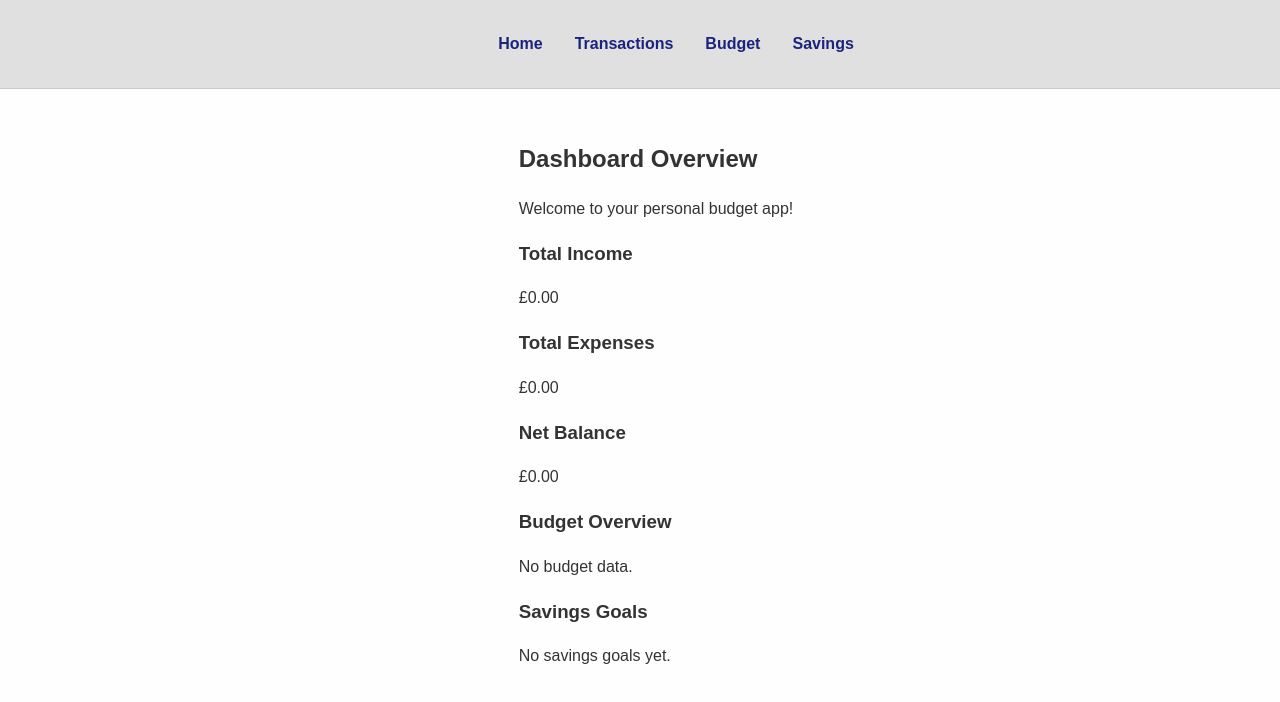
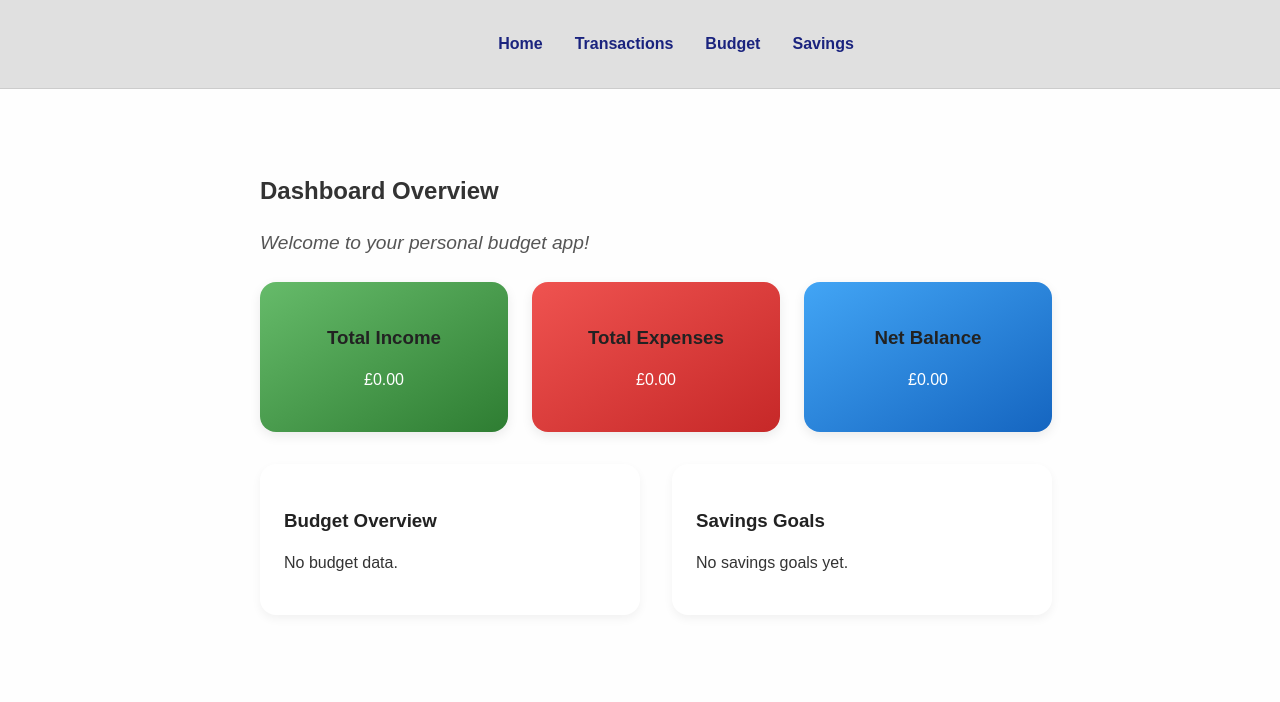
Before and after one commit to Mikail7908/Personal-Budget-App, a React (Vite) app in the folder frontend/: page / in a window 1280 px wide. Shown: the top 702 px of the page. Built offline with nearby package versions, Linux system fonts and the light colour scheme; no server answers.

Commit message:
added new styling for homepage

```diff
--- a/frontend/src/App.css
+++ b/frontend/src/App.css
@@ -290,3 +290,119 @@ footer {
   background-color: #43a047;
   transition: width 0.3s ease;
 }
+
+
+
+.dashboard-container {
+  max-width: 1100px;
+  margin: 0 auto;
+  padding: 2rem;
+}
+
+/* Dashboard subtitle */
+.dashboard-subtitle {
+  font-size: 1.2rem;
+  color: #555;
+  margin-top: 0.5rem;
+  margin-bottom: 1.5rem;
+  font-style: italic;
+}
+
+/* Summary cards */
+.summary-cards {
+  display: flex;
+  flex-wrap: wrap;
+  gap: 1.5rem;
+  margin-bottom: 2rem;
+}
+
+.card {
+  flex: 1;
+  min-width: 200px;
+  padding: 1.5rem;
+  border-radius: 1rem;
+  color: white;
+  text-align: center;
+  box-shadow: 0 4px 12px rgba(0, 0, 0, 0.08);
+  transition: transform 0.2s ease;
+}
+
+.card:hover {
+  transform: scale(1.03);
+}
+
+.card.income {
+  background: linear-gradient(to bottom right, #66bb6a, #2e7d32);
+}
+
+.card.expense {
+  background: linear-gradient(to bottom right, #ef5350, #c62828);
+}
+
+.card.balance {
+  background: linear-gradient(to bottom right, #42a5f5, #1565c0);
+}
+
+/* Grid for chart and savings */
+.grid-layout {
+  display: grid;
+  grid-template-columns: 1fr 1fr;
+  gap: 2rem;
+  margin-top: 2rem;
+}
+
+@media (max-width: 768px) {
+  .grid-layout {
+    grid-template-columns: 1fr;
+  }
+}
+
+.chart-section,
+.savings-section {
+  background: #ffffff;
+  padding: 1.5rem;
+  border-radius: 1rem;
+  box-shadow: 0 4px 10px rgba(0, 0, 0, 0.05);
+}
+
+/* Savings goal card */
+.goal-card {
+  background-color: #f5f5f5;
+  border-radius: 1rem;
+  padding: 1rem;
+  margin-bottom: 1rem;
+  box-shadow: 0 2px 6px rgba(0, 0, 0, 0.04);
+}
+
+.goal-header {
+  display: flex;
+  justify-content: space-between;
+  font-weight: bold;
+  margin-bottom: 0.3rem;
+}
+
+.progress-bar {
+  width: 100%;
+  height: 10px;
+  background-color: #ddd;
+  border-radius: 5px;
+  overflow: hidden;
+  margin: 0.4rem 0;
+}
+
+.progress-fill {
+  height: 100%;
+  background-color: #43a047;
+  transition: width 0.4s ease-in-out;
+}
+
+.goal-meta {
+  font-size: 0.85rem;
+  color: #666;
+}
+
+/* Optional: add subtle section titles */
+h3 {
+  margin-bottom: 1rem;
+  color: #222;
+}
```
